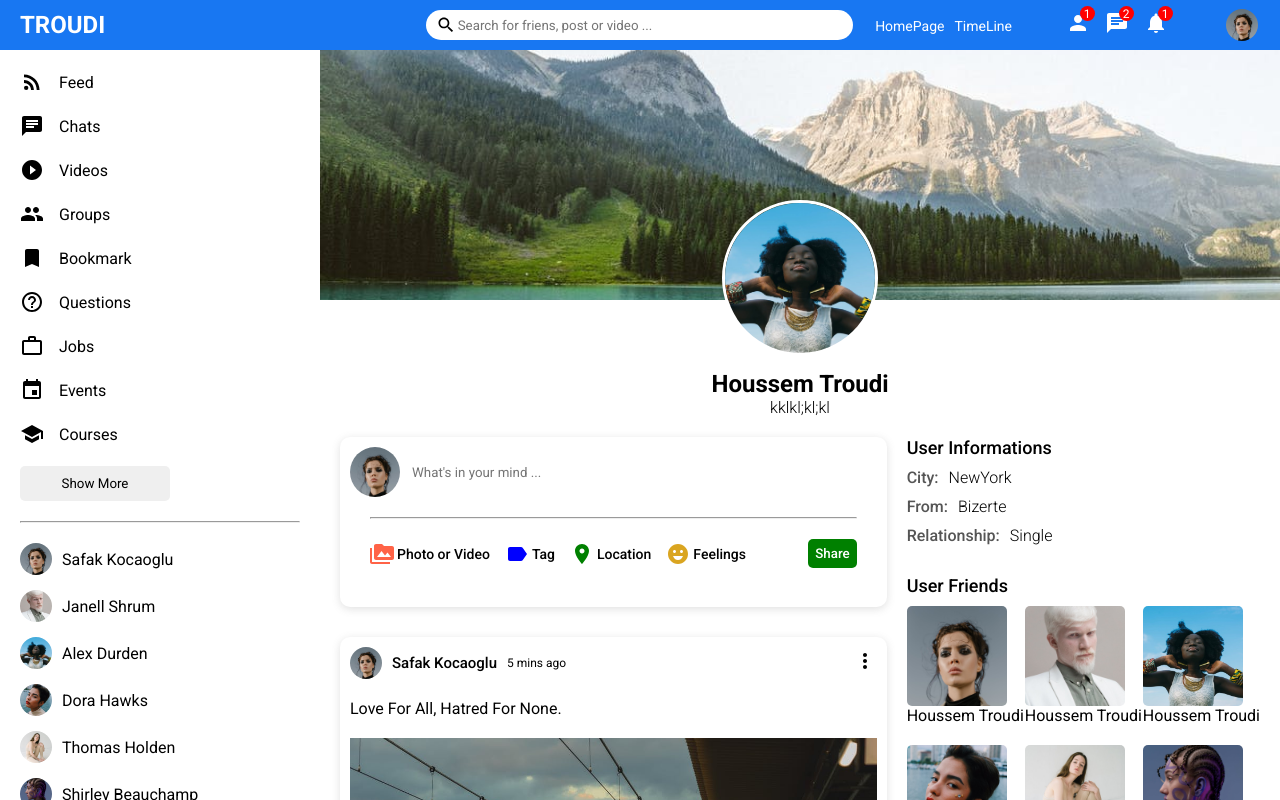
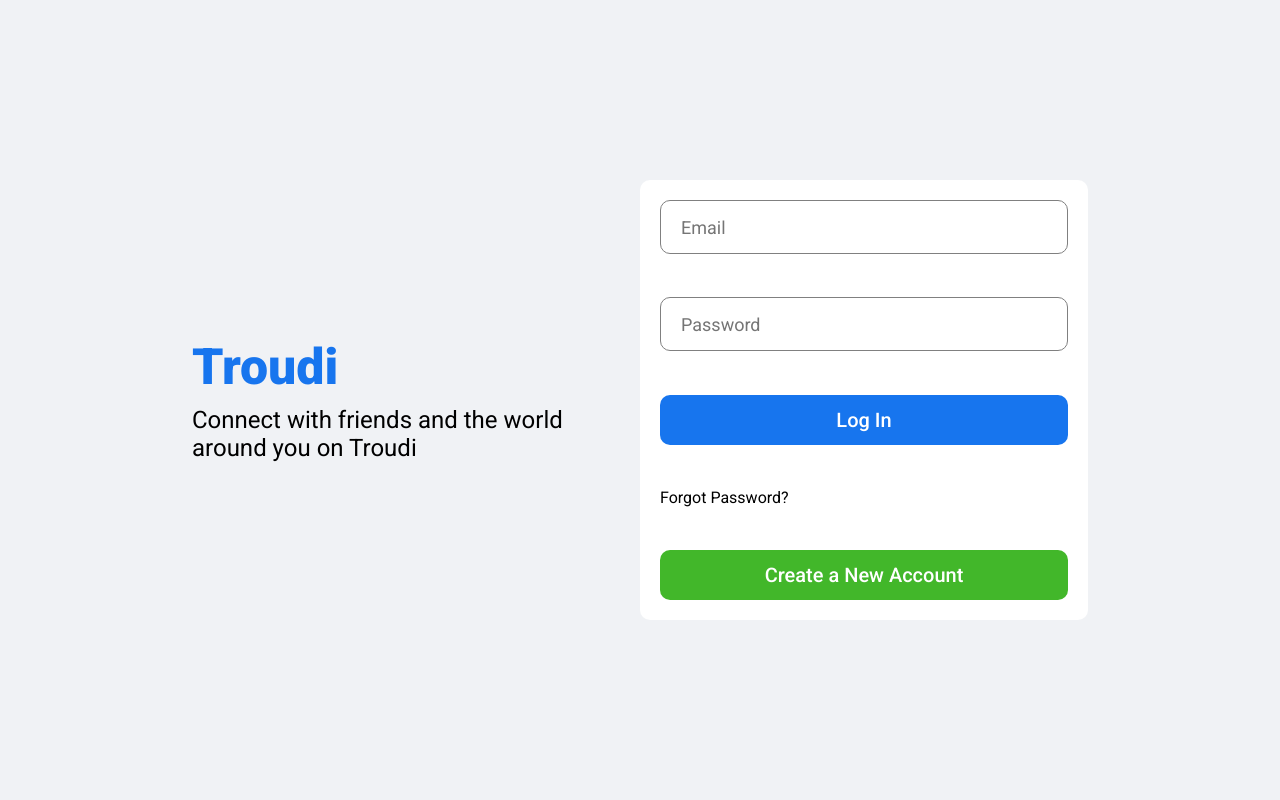
Before and after one commit to Troudi27/Troudi-Sociale-Media, a React (Create React App) app: page / in a window 1280 px wide. Shown: the top 800 px of the page. Built offline with nearby package versions, Linux system fonts and the light colour scheme.

Commit message:
completed UI design Login and Register

```diff
--- a/src/App.js
+++ b/src/App.js
@@ -1,10 +1,14 @@
 import Home from "./pages/home/Home";
 import Profile from "./pages/home/profile/Profile";
+import Login from "./pages/login/Login";
+import Register from "./pages/register/Register";
 function App() {
   return (
     <div >
       {/* <Home/> */}
-      <Profile/>
+      {/* <Profile/> */}
+      <Login/>
+      {/* <Register/> */}
     </div>
   );
 }
--- a/src/components/rightbar/Rightbar.jsx
+++ b/src/components/rightbar/Rightbar.jsx
@@ -89,8 +89,9 @@
   return (
     <div className="rightbar">
       <div className="rightbarWrapper">
-        <ProfilerightBar/>
-        {/* <HomeRightbar/> */}
+
+        {profile ? <ProfilerightBar/> : <HomeRightbar/>}
+
       </div>
     </div>
   )
--- /dev/null
+++ b/src/pages/login/Login.css
@@ -0,0 +1,76 @@
+.login{
+    width: 100vw;
+    height: 100vh;
+    background-color: #f0f2f5;
+    display: flex;
+    justify-content: center;
+    align-items: center;
+}
+.loginWrapper{
+    width: 70%;
+    height: 70%;
+    display: flex;
+}
+
+.loginLeft , .loginRight{
+    flex: 1px;
+    display: flex;
+    flex-direction: column;
+    justify-content: center;
+}
+.loginLogo{
+    font-size: 50px;
+    font-weight: 800;
+    color: #1775ee ;
+    margin-bottom: 10px;
+}
+.loginDesc{
+    font-size: 24px;
+}
+.loginBox{
+    height: 300px;
+    padding: 20px;
+    background-color: #fff;
+    border-radius: 10px;
+    display: flex;
+    flex-direction: column;
+    justify-content:space-between;
+}
+.loginInput{
+    height: 50px;
+    border-radius: 10px;
+    border: 1px solid gray;
+    font-size: 18px;
+    padding-left: 20px;
+}
+.loginInput:focus{
+    outline: none;
+}
+.loginButton{
+    height: 50px;
+    border-radius: 10px;
+    border: none;
+    background-color: #1775ee ;
+    color: white;
+    font-size: 20px;
+    font-weight: 500;
+    cursor: pointer;
+
+}
+.loginforgot{
+    text-align: center;
+    color: #1775ee ;
+
+}
+.loginRegisterButton{
+
+    height: 50px;
+    border-radius: 10px;
+    border: none;
+    background-color: #42b72a ;
+    color: white;
+    font-size: 20px;
+    font-weight: 500;
+    cursor: pointer;
+
+}
--- /dev/null
+++ b/src/pages/login/Login.jsx
@@ -0,0 +1,23 @@
+import "./Login.css"
+
+export default function Login() {
+  return (
+    <div className="login">
+        <div className="loginWrapper">
+            <div className="loginLeft">
+                <h3 className="loginLogo">Troudi</h3>
+                <span className="loginDesc">Connect with friends and the world around you on Troudi </span>
+            </div>
+            <div className="loginRight">
+                <div className="loginBox">
+                    <input placeholder="Email" className="loginInput" />
+                    <input placeholder="Password" className="loginInput" />
+                    <button className="loginButton">Log In</button>
+                    <span className="loginForgot">Forgot Password?</span>
+                    <button className="loginRegisterButton">Create a New Account</button>
+                </div>
+            </div>
+        </div>
+    </div>
+  )
+}
--- /dev/null
+++ b/src/pages/register/Register.css
@@ -0,0 +1,76 @@
+.login{
+    width: 100vw;
+    height: 100vh;
+    background-color: #f0f2f5;
+    display: flex;
+    justify-content: center;
+    align-items: center;
+}
+.loginWrapper{
+    width: 70%;
+    height: 70%;
+    display: flex;
+}
+
+.loginLeft , .loginRight{
+    flex: 1px;
+    display: flex;
+    flex-direction: column;
+    justify-content: center;
+}
+.loginLogo{
+    font-size: 50px;
+    font-weight: 800;
+    color: #1775ee ;
+    margin-bottom: 10px;
+}
+.loginDesc{
+    font-size: 24px;
+}
+.loginBox{
+    height: 400px;
+    padding: 20px;
+    background-color: #fff;
+    border-radius: 10px;
+    display: flex;
+    flex-direction: column;
+    justify-content:space-between;
+}
+.loginInput{
+    height: 50px;
+    border-radius: 10px;
+    border: 1px solid gray;
+    font-size: 18px;
+    padding-left: 20px;
+}
+.loginInput:focus{
+    outline: none;
+}
+.loginButton{
+    height: 50px;
+    border-radius: 10px;
+    border: none;
+    background-color: #1775ee ;
+    color: white;
+    font-size: 20px;
+    font-weight: 500;
+    cursor: pointer;
+
+}
+.loginforgot{
+    text-align: center;
+    color: #1775ee ;
+
+}
+.loginRegisterButton{
+
+    height: 50px;
+    border-radius: 10px;
+    border: none;
+    background-color: #42b72a ;
+    color: white;
+    font-size: 20px;
+    font-weight: 500;
+    cursor: pointer;
+
+}
--- /dev/null
+++ b/src/pages/register/Register.jsx
@@ -0,0 +1,24 @@
+import "./Register.css"
+
+export default function Register() {
+  return (
+    <div className="login">
+        <div className="loginWrapper">
+            <div className="loginLeft">
+                <h3 className="loginLogo">Troudi</h3>
+                <span className="loginDesc">Connect with friends and the world around you on Troudi </span>
+            </div>
+            <div className="loginRight">
+                <div className="loginBox">
+                    <input placeholder="Username" className="loginInput" />
+                    <input placeholder="Email" className="loginInput" />
+                    <input placeholder="Password" className="loginInput" />
+                    <input placeholder="Password Again" className="loginInput" />
+                    <button className="loginButton">Sign Up</button>
+                    <button className="loginRegisterButton">Log into Account</button>
+                </div>
+            </div>
+        </div>
+    </div>
+  )
+}
```
